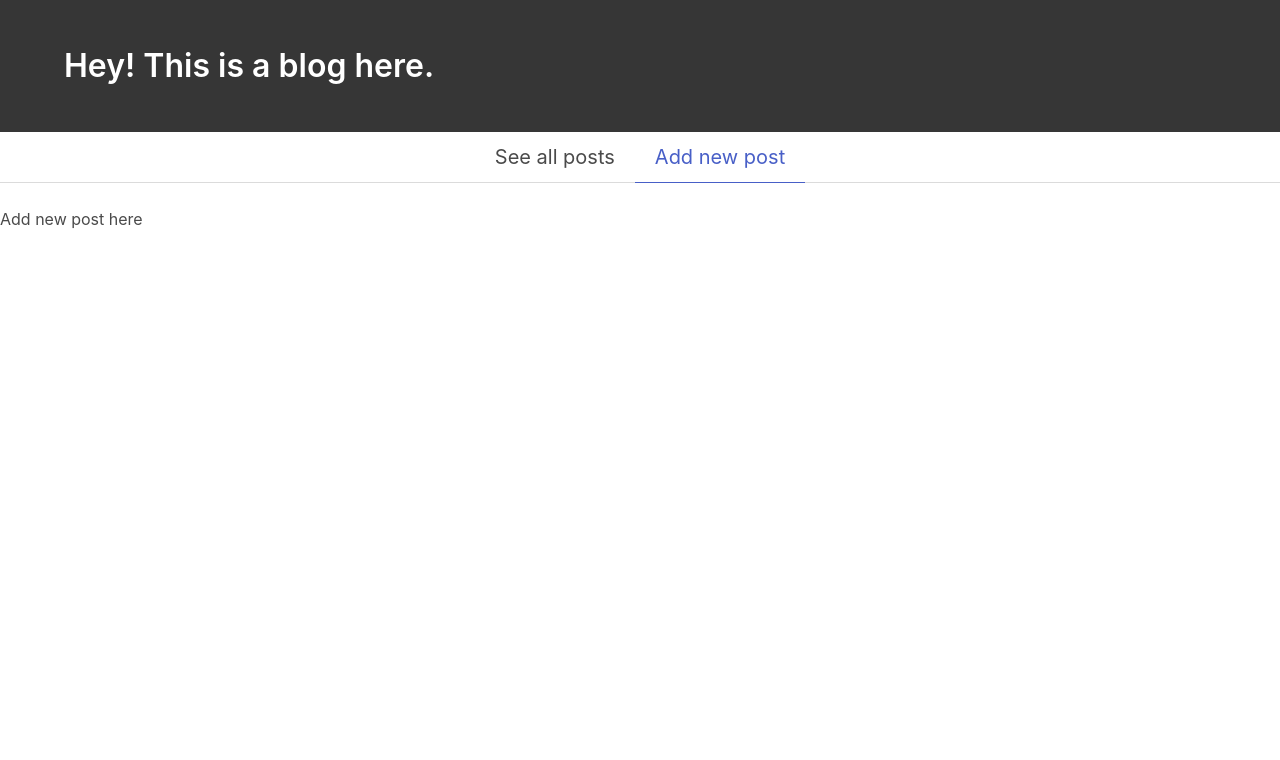
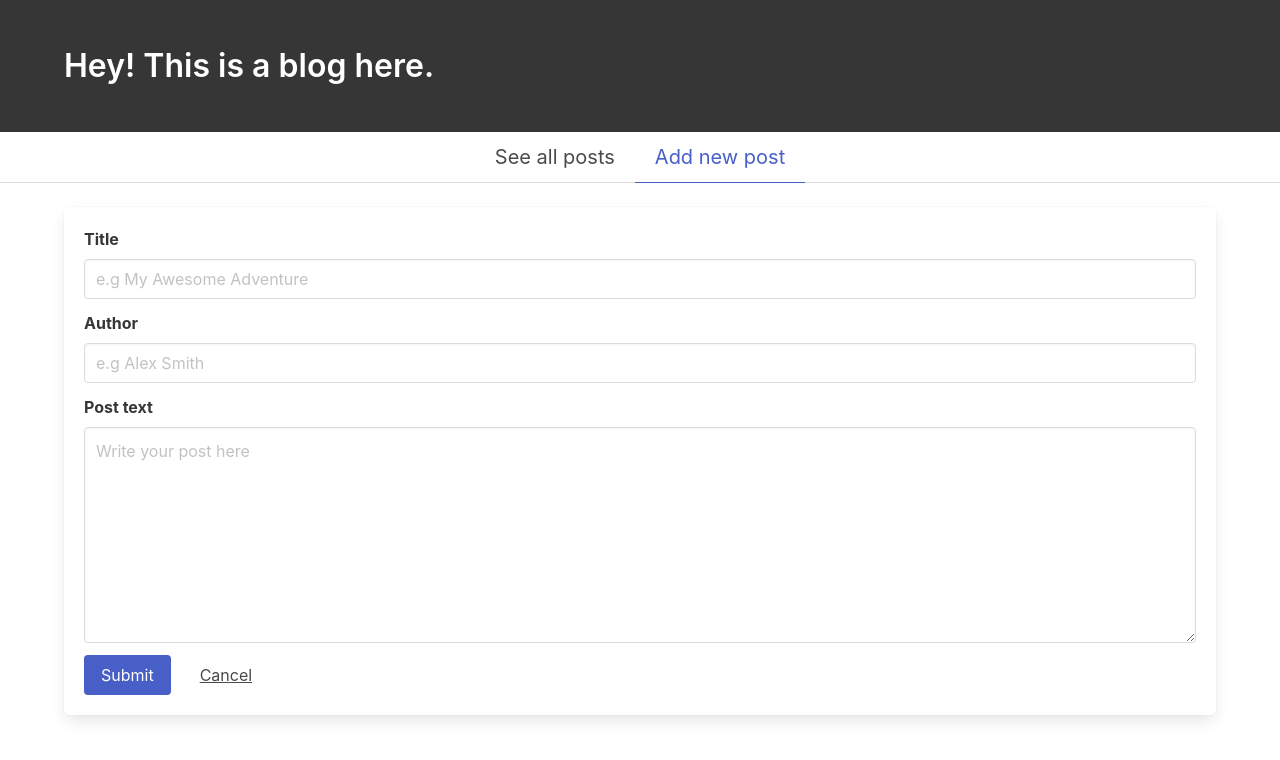
Before and after one commit to nikitinskaya/blog-app, a Vue app: page /new in a window 1280 px wide. Shown: the top 760 px of the page. Built offline with nearby package versions, Linux system fonts and the light colour scheme.

Commit message:
Add new post form

```diff
--- a/src/views/AddPost.vue
+++ b/src/views/AddPost.vue
@@ -1,5 +1,35 @@
 <template>
-  <div class="about">
-    <h1>Add new post here</h1>
+  <div class="container">
+    <form class="box">
+      <div class="field">
+        <label class="label">Title</label>
+        <div class="control">
+          <input class="input" type="text" placeholder="e.g My Awesome Adventure">
+        </div>
+      </div>
+
+      <div class="field">
+        <label class="label">Author</label>
+        <div class="control">
+          <input class="input" type="text" placeholder="e.g Alex Smith">
+        </div>
+      </div>
+
+      <div class="field">
+        <label class="label">Post text</label>
+        <div class="control">
+          <textarea class="textarea" placeholder="Write your post here" rows="8"></textarea>
+        </div>
+      </div>
+
+      <div class="field is-grouped">
+        <div class="control">
+          <button class="button is-link">Submit</button>
+        </div>
+        <div class="control">
+          <button class="button is-text">Cancel</button>
+        </div>
+      </div>
+    </form>
   </div>
 </template>
```
